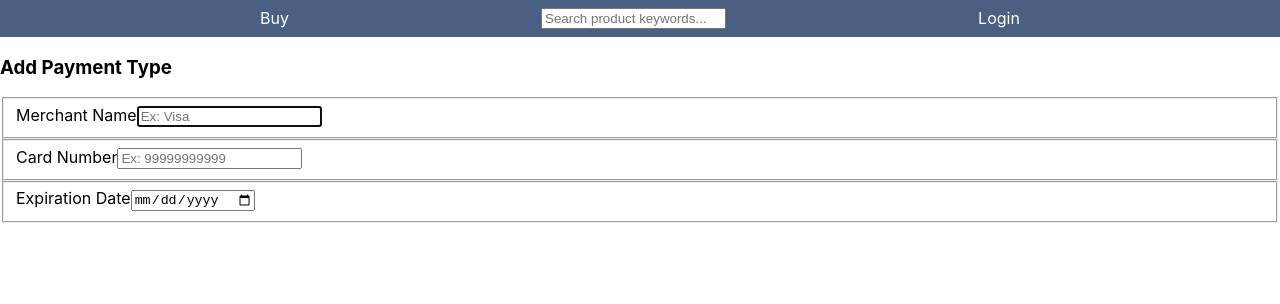
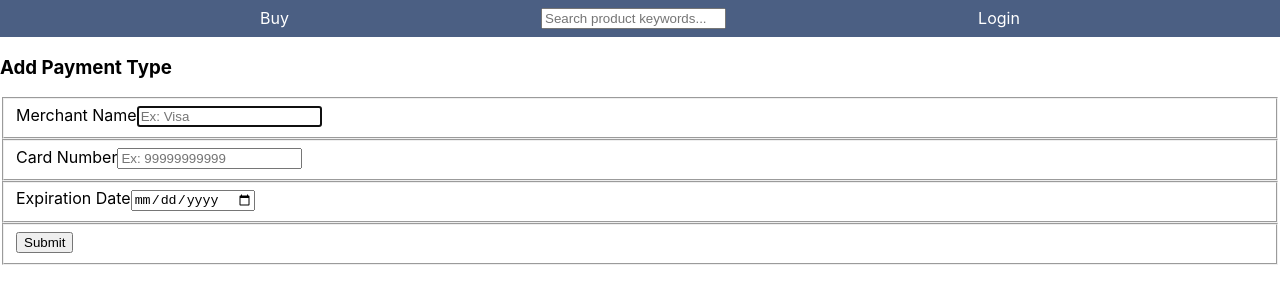
Before and after one commit to sampita/bangazon-client-virtual-magicians-1, a React (Create React App) app in the folder bangazon-react-app/: page /paymentform in a window 1280 px wide. Shown: the top 304 px of the page. Built offline with nearby package versions, Linux system fonts and the light colour scheme.

Commit message:
working on Payment Type Form

```diff
--- a/bangazon-react-app/src/ApplicationViews.js
+++ b/bangazon-react-app/src/ApplicationViews.js
@@ -40,7 +40,9 @@ class ApplicationViews extends Component {
                 }} />
 
                 <Route exact path="/paymentform" render={(props) => {
-                    return <UserPaymentForm />
+                    return <UserPaymentForm
+                                {...props}
+                                />
                 }} />
             </React.Fragment>
         )
--- a/bangazon-react-app/src/components/home/UserPaymentForm.js
+++ b/bangazon-react-app/src/components/home/UserPaymentForm.js
@@ -2,10 +2,13 @@
 // Purpose: This file contains the User Add Payment Form that will be rendered for logged-in users who click the "Add Payment" button
 
 import React, { Component } from 'react'
+import APIManager from '../../modules/APIManager'
 
 class UserPaymentForm extends Component {
     state = {
-        products: []
+        merchant_name: "",
+        acct_number: "",
+        expiration_date: ""
     }
 
     handleInputChange = (evt) => {
@@ -14,27 +17,53 @@ class UserPaymentForm extends Component {
         this.setState(stateToChange)
     }
 
+    handlePaymentSubmit = event => {
+        event.preventDefault()
+
+        // Creates object with values from state
+        const newPaymentType = {
+            "merchant_name": this.state.merchant_name,
+            "acct_number": this.state.acct_number,
+            "expiration_date": this.state.expiration_date
+            // "created_at": Date.now()
+        }
+
+        // Makes a fetch call with newUser object as the body of the POST request
+        APIManager.post("payment_types", newPaymentType)
+            .then((response) => console.log("response", response))
+            // .then(() => this.props.history.push("/myprofile"))
+    }
+
     render() {
+        console.log("form state", this.state)
         return (
             <>
-                <form onSubmit={this.handleRegister}>
+                <form onSubmit={this.handlePaymentSubmit}>
                 <h3>Add Payment Type</h3>
                 <fieldset>
                     <label>Merchant Name</label>
                     <input onChange={(evt) => this.handleInputChange(evt)}
+                        id="merchant_name"
                         placeholder="Ex: Visa"
                         required autoFocus />
                 </fieldset>
                 <fieldset>
                     <label>Card Number</label>
                     <input onChange={(evt) => this.handleInputChange(evt)}
+                        id="acct_number"
                         placeholder="Ex: 99999999999"
                         required />
                 </fieldset>
                 <fieldset>
                     <label>Expiration Date</label>
                     <input type="date" onChange={(evt) => this.handleInputChange(evt)}
+                        id="expiration_date"
                         required />
+                </fieldset>
+                <fieldset>
+                    <button type="submit">
+                            Submit
+                    </button>
                 </fieldset>
                 </form>
             </>
--- a/bangazon-react-app/src/modules/APIManager.js
+++ b/bangazon-react-app/src/modules/APIManager.js
@@ -31,5 +31,16 @@ export default {
         "Authorization": `Token ${sessionStorage.getItem("bangazon_token")}`
       }
     }).then(result => result.json());
-  }
-};
+  },
+
+  post(endpoint, newObject) {
+    return fetch(`${remoteURL}/${endpoint}`, {
+      "method": "POST",
+      "headers": {
+        "Accept": "application/json",
+        "Authorization": `Token ${sessionStorage.getItem("bangazon_token")}`
+      },
+      "body": JSON.stringify(newObject)
+      })
+      .then(response => response.json())}
+}
```
